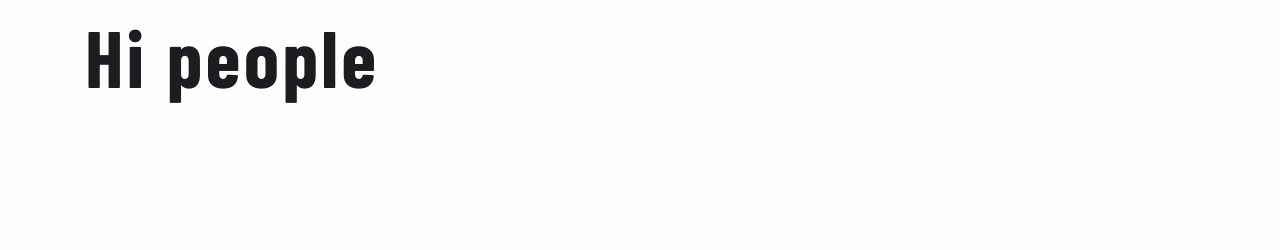
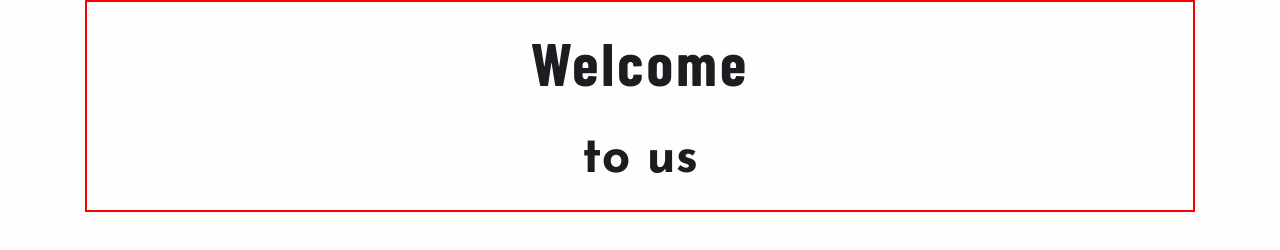
Before and after one commit to masiucd/Go-apps, a Gatsby site: page / in a window 1280 px wide. Built offline with nearby package versions, Linux system fonts and the light colour scheme; Gatsby itself is replaced by a stand-in of ours; a web font is replaced by a local one.

Commit message:
title comp

```diff
--- /dev/null
+++ b/src/components/styled/title/Title.tsx
@@ -0,0 +1,19 @@
+import * as React from 'react';
+import { StyledTitle, StyledH1, StyledH3 } from './TitleStyles';
+
+interface P {
+  mainTitle: string;
+  subTitle?: string;
+  flex?: boolean;
+}
+
+const Title: React.FC<P> = ({ mainTitle, subTitle, flex }) => {
+  return (
+    <StyledTitle flex={flex}>
+      <StyledH1> {mainTitle} </StyledH1>
+
+      <StyledH3>{subTitle}</StyledH3>
+    </StyledTitle>
+  );
+};
+export default Title;
--- /dev/null
+++ b/src/components/styled/title/TitleStyles.tsx
@@ -0,0 +1,23 @@
+import styled from 'styled-components';
+
+interface Props {
+  flex?: boolean;
+}
+
+export const StyledTitle = styled.div<Props>`
+  /* padding: 1.5em; */
+  display: ${({ flex }) => (flex ? 'flex' : '')};
+  align-items: ${({ flex }) => (flex ? 'center' : null)};
+  justify-content: ${({ flex }) => (flex ? 'center' : null)};
+  flex-direction: ${({ flex }) => (flex ? 'column' : null)};
+  border: 2px solid red;
+`;
+
+export const StyledH1 = styled.h1`
+  font-size: 6em;
+  padding: 0.3em 0.1em 0.1em 0.1em;
+`;
+export const StyledH3 = styled.h3`
+  font-size: 5em;
+  padding: 0.3em;
+`;
--- a/src/pages/index.tsx
+++ b/src/pages/index.tsx
@@ -2,12 +2,14 @@ import React from 'react';
 import SEO from '../components/seo';
 import Layout from '../components/styled/Layout';
 import { PageWrapper } from '../components/styled/Wrappers';
+import Title from '../components/styled/title/Title';
+
 const IndexPage: React.FC = () => (
   <>
     <Layout>
       <SEO title="Home" />
       <PageWrapper>
-        <h1>Hi people</h1>
+        <Title mainTitle="Welcome" subTitle="to us" flex />
       </PageWrapper>
     </Layout>
   </>
```
Also changed, not shown: tslint.json (added, +12 -0 lines).
